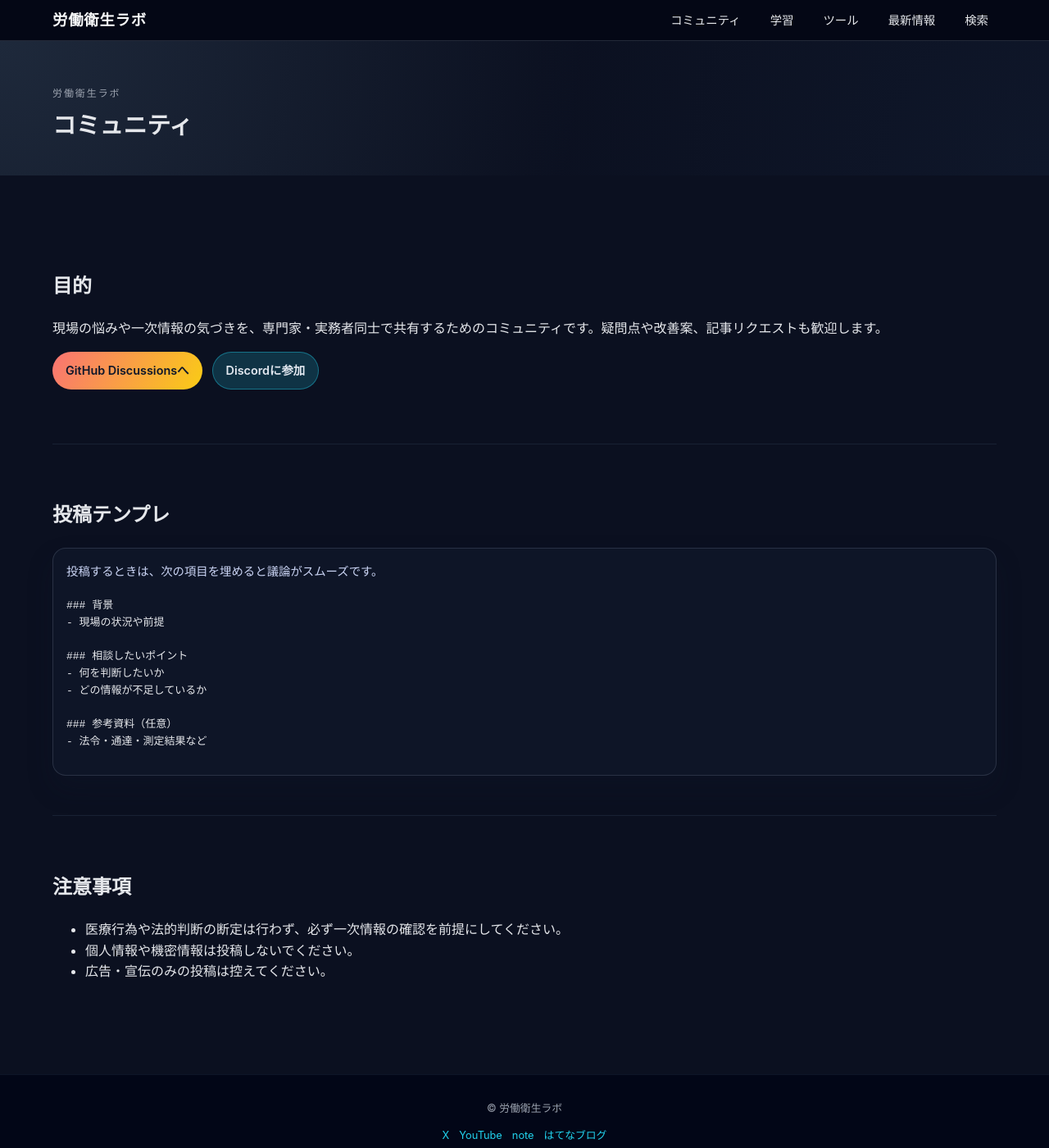
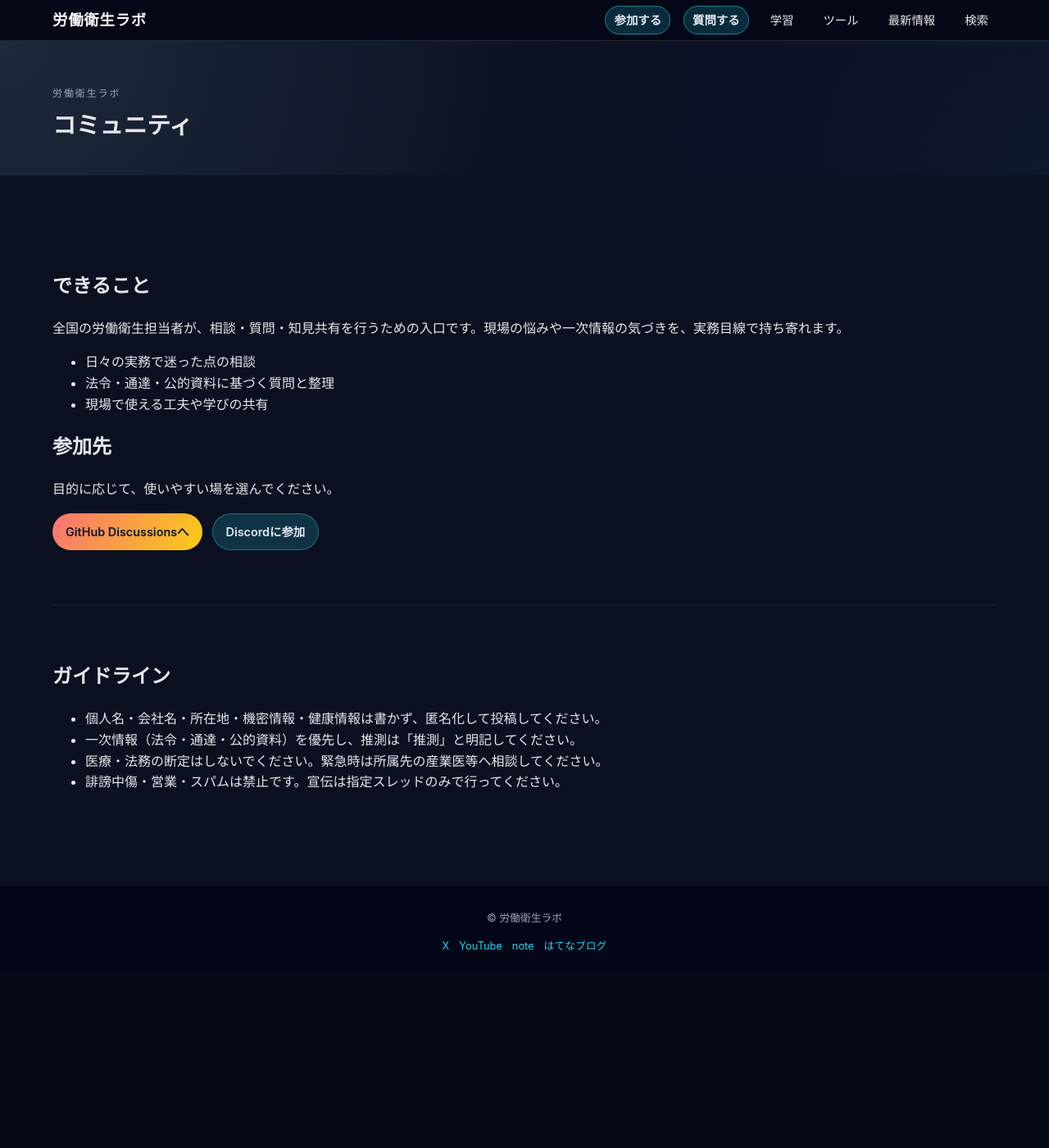
Before and after one commit to rodoeisei-lab/rodoeisei-lab, a Jekyll site: the page built from community/index.md, in a window 1280 px wide and 1400 px high. Shown: the whole window at 82% size. Built offline with Jekyll 4.4.1, drawn with Linux system fonts in a browser that asks for light colours.

Commit message:
Add community and Q&A entry points across header and home

```diff
--- a/_data/navigation.yml
+++ b/_data/navigation.yml
@@ -1,5 +1,9 @@
-- title: コミュニティ
+- title: 参加する
   url: /community/
+  kind: cta
+- title: 質問する
+  url: /qa/ask/
+  kind: cta
 - title: 学習
   url: /learn/
 - title: ツール
--- a/_includes/site-header.html
+++ b/_includes/site-header.html
@@ -6,7 +6,9 @@
     <nav class="desktop-nav" aria-label="グローバルナビゲーション">
       <ul>
         {% for item in site.data.navigation %}
-        <li><a href="{{ site.baseurl }}{{ item.url }}">{{ item.title }}</a></li>
+        <li>
+          <a href="{{ site.baseurl }}{{ item.url }}"{% if item.kind == "cta" %} class="nav-cta"{% endif %}>{{ item.title }}</a>
+        </li>
         {% endfor %}
       </ul>
     </nav>
@@ -18,7 +20,9 @@
   <h2>{{ site.data.ui.menu | default: "メニュー" }}</h2>
   <ul>
     {% for item in site.data.navigation %}
-    <li><a href="{{ site.baseurl }}{{ item.url }}">{{ item.title }}</a></li>
+    <li>
+      <a href="{{ site.baseurl }}{{ item.url }}"{% if item.kind == "cta" %} class="nav-cta"{% endif %}>{{ item.title }}</a>
+    </li>
     {% endfor %}
   </ul>
 </nav>
--- a/assets/css/main.css
+++ b/assets/css/main.css
@@ -96,6 +96,15 @@
   background: rgba(148, 163, 184, .16);
   transform: translateY(-1px);
 }
+.desktop-nav a.nav-cta {
+  background: rgba(34, 211, 238, .18);
+  border: 1px solid rgba(34, 211, 238, .5);
+  color: #e2e8f0;
+  font-weight: 700;
+}
+.desktop-nav a.nav-cta:hover {
+  background: rgba(34, 211, 238, .3);
+}
 
 .menu-btn {
   display: none;
@@ -168,6 +177,14 @@
   font-size: 17px;
   color: #e5e7eb;
   text-decoration: none;
+}
+.mobile-nav a.nav-cta {
+  margin: 8px 0;
+  padding: 12px 14px;
+  border-radius: 12px;
+  border: 1px solid rgba(34, 211, 238, .5);
+  background: rgba(34, 211, 238, .2);
+  font-weight: 700;
 }
 
 /* Hero */
@@ -257,7 +274,8 @@
   gap: 12px;
   margin-bottom: 18px;
 }
-.cta-buttons a {
+.cta-buttons a,
+.cta-buttons span {
   text-decoration: none;
   padding: 10px 16px;
   border-radius: 999px;
--- a/community/index.md
+++ b/community/index.md
@@ -5,40 +5,38 @@
 ---
 
 <section class="section">
-  <h2>目的</h2>
-  <p>現場の悩みや一次情報の気づきを、専門家・実務者同士で共有するためのコミュニティです。疑問点や改善案、記事リクエストも歓迎します。</p>
+  <h2>できること</h2>
+  <p>全国の労働衛生担当者が、相談・質問・知見共有を行うための入口です。現場の悩みや一次情報の気づきを、実務目線で持ち寄れます。</p>
+
+  <ul>
+    <li>日々の実務で迷った点の相談</li>
+    <li>法令・通達・公的資料に基づく質問と整理</li>
+    <li>現場で使える工夫や学びの共有</li>
+  </ul>
+
+  <h2>参加先</h2>
+  <p>目的に応じて、使いやすい場を選んでください。</p>
 
   <div class="cta-buttons">
     {% if site.community.discussions_url %}
       <a class="cta-primary" href="{{ site.community.discussions_url }}" target="_blank" rel="noopener">GitHub Discussionsへ</a>
+    {% else %}
+      <span class="cta-tertiary">GitHub Discussions（準備中）</span>
     {% endif %}
     {% if site.community.discord_invite_url %}
       <a class="cta-secondary" href="{{ site.community.discord_invite_url }}" target="_blank" rel="noopener">Discordに参加</a>
+    {% else %}
+      <span class="cta-tertiary">Discord（準備中）</span>
     {% endif %}
   </div>
 </section>
 
 <section class="section">
-  <h2>投稿テンプレ</h2>
-  <div class="card">
-    <p>投稿するときは、次の項目を埋めると議論がスムーズです。</p>
-    <pre><code>### 背景
-- 現場の状況や前提
-
-### 相談したいポイント
-- 何を判断したいか
-- どの情報が不足しているか
-
-### 参考資料（任意）
-- 法令・通達・測定結果など</code></pre>
-  </div>
-</section>
-
-<section class="section">
-  <h2>注意事項</h2>
+  <h2>ガイドライン</h2>
   <ul>
-    <li>医療行為や法的判断の断定は行わず、必ず一次情報の確認を前提にしてください。</li>
-    <li>個人情報や機密情報は投稿しないでください。</li>
-    <li>広告・宣伝のみの投稿は控えてください。</li>
+    <li>個人名・会社名・所在地・機密情報・健康情報は書かず、匿名化して投稿してください。</li>
+    <li>一次情報（法令・通達・公的資料）を優先し、推測は「推測」と明記してください。</li>
+    <li>医療・法務の断定はしないでください。緊急時は所属先の産業医等へ相談してください。</li>
+    <li>誹謗中傷・営業・スパムは禁止です。宣伝は指定スレッドのみで行ってください。</li>
   </ul>
 </section>
```
Also changed, not shown: _layouts/home.html (+5 -4 lines), qa/ask/index.md (added, +25 -0 lines).
